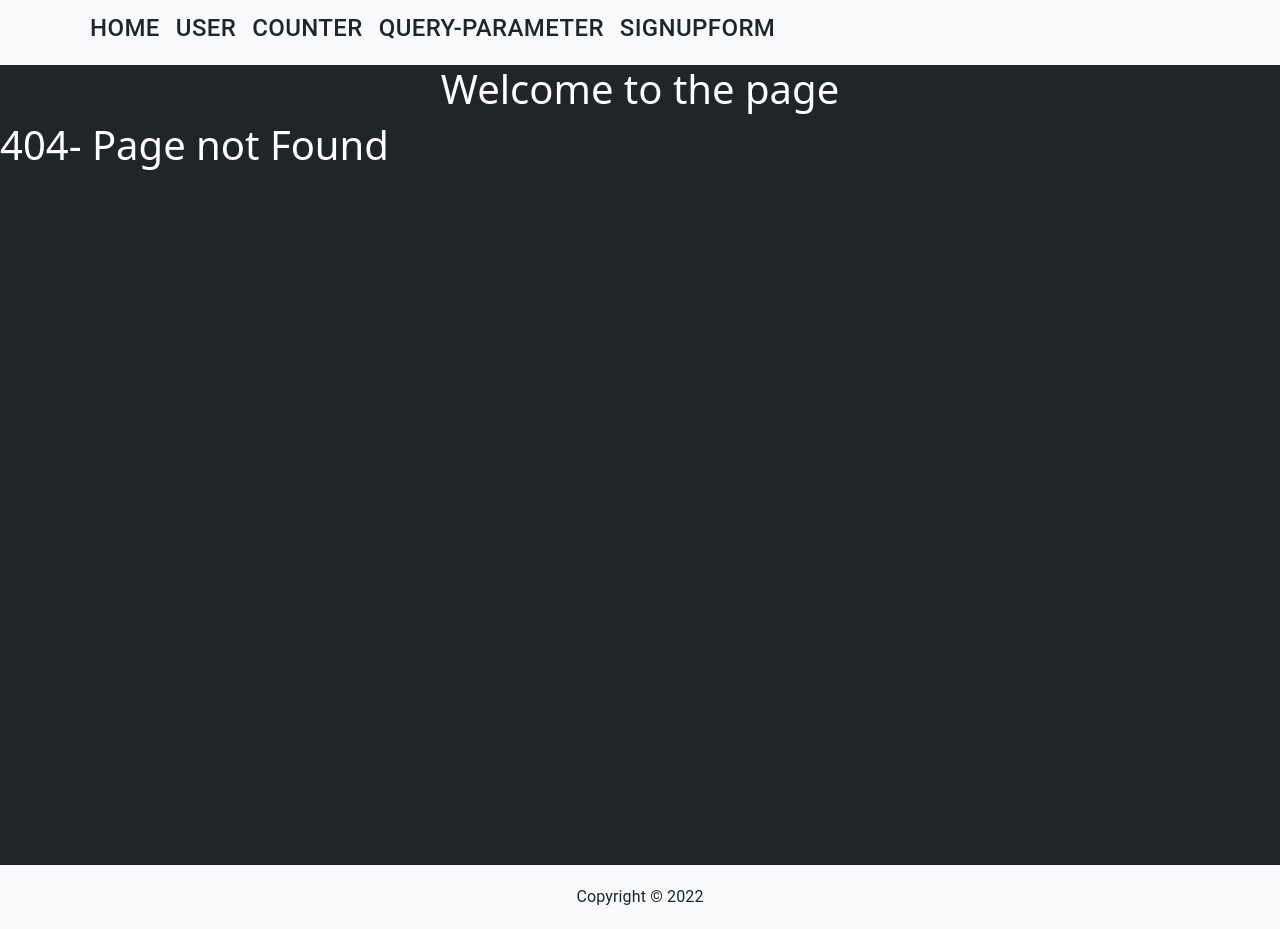
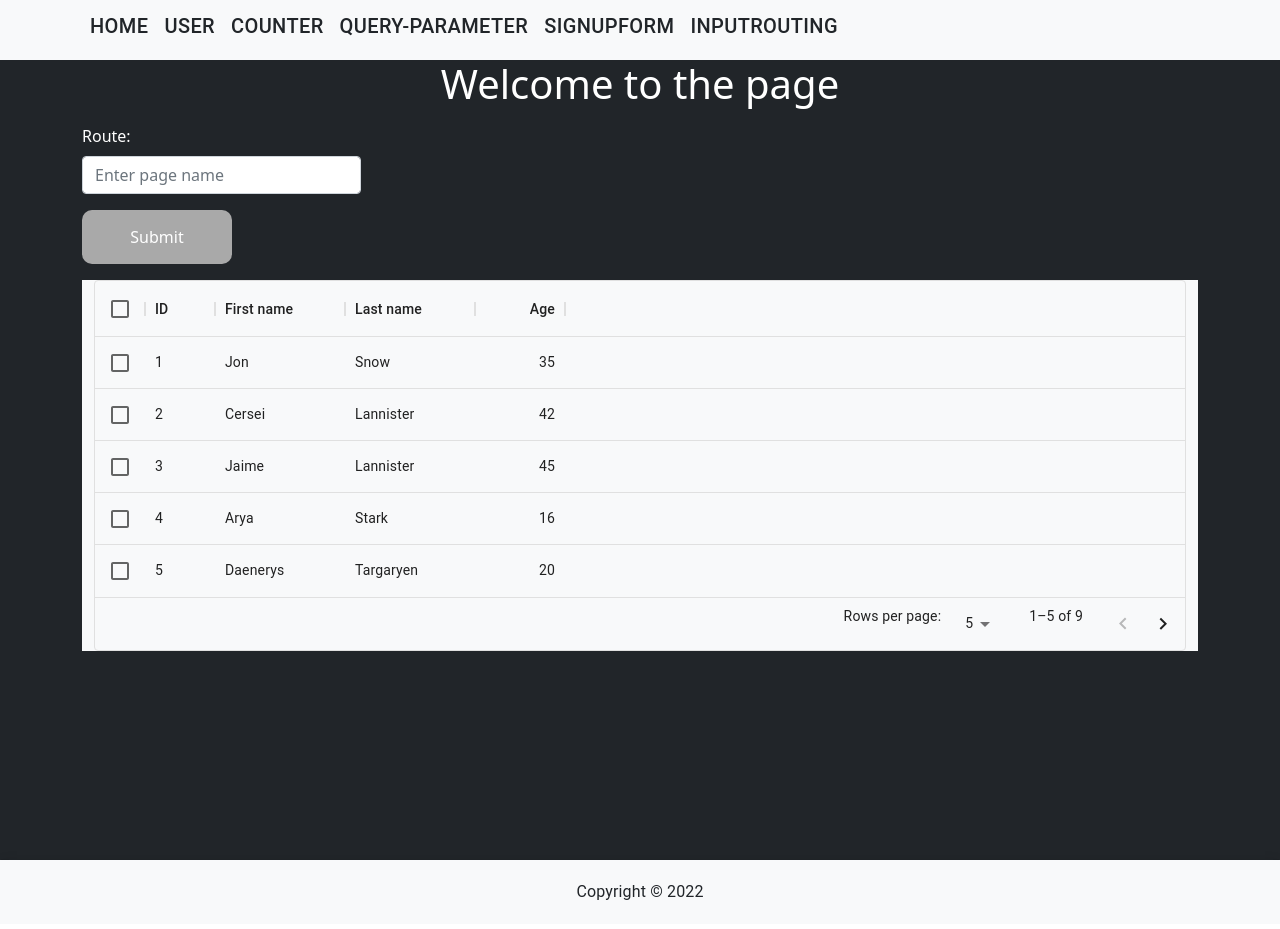
Before and after one commit to yashbhatt-estatic/reactTraining, a React (Create React App) app: page /IpRouting in a window 1280 px wide. Before the commit this address had no page. Built offline with nearby package versions, Linux system fonts and the light colour scheme.

Commit message:
🎉 task/day12

```diff
--- a/package.json
+++ b/package.json
@@ -7,6 +7,7 @@
     "@emotion/styled": "^11.8.1",
     "@mui/icons-material": "^5.5.0",
     "@mui/material": "^5.5.0",
+    "@mui/x-data-grid": "^5.6.1",
     "@testing-library/jest-dom": "^5.16.2",
     "@testing-library/react": "^12.1.3",
     "@testing-library/user-event": "^13.5.0",
--- a/src/components/Layout/Header/index.jsx
+++ b/src/components/Layout/Header/index.jsx
@@ -8,19 +8,22 @@ function Header() {
         <div className="header">
           <ul className="navbar-nav">
             <li className="nav-item">
-              <Button><Link className="text-decoration-none text-dark h4" to="/">Home</Link></Button>
+              <Button><Link className="text-decoration-none text-dark h5" to="/">Home</Link></Button>
             </li>
             <li className="nav-item">
-              <Button><Link className="text-decoration-none text-dark h4" to="/User">User</Link></Button>
+              <Button><Link className="text-decoration-none text-dark h5" to="/User">User</Link></Button>
             </li>
             <li className="nav-item">
-              <Button><Link className="text-decoration-none text-dark h4" to="/Counter">Counter</Link></Button>
+              <Button><Link className="text-decoration-none text-dark h5" to="/Counter">Counter</Link></Button>
             </li>
             <li className="nav-item">
-              <Button><Link className="text-decoration-none text-dark h4" to="/QueryParameter">Query-Parameter</Link></Button>
+              <Button><Link className="text-decoration-none text-dark h5" to="/QueryParameter">Query-Parameter</Link></Button>
             </li>
             <li className="nav-item">
-              <Button><Link className="text-decoration-none text-dark h4" to="/Form">SignupForm</Link></Button>
+              <Button><Link className="text-decoration-none text-dark h5" to="/Form">SignupForm</Link></Button>
+            </li>
+            <li className="nav-item">
+              <Button><Link className="text-decoration-none text-dark h5" to="/IpRouting">InputRouting</Link></Button>
             </li>
           </ul>
         </div>
--- /dev/null
+++ b/src/pages/InputRouting/index.jsx
@@ -0,0 +1,133 @@
+/* eslint-disable jsx-a11y/label-has-associated-control */
+import { DataGrid } from '@mui/x-data-grid';
+import { useFormik } from 'formik';
+import { useState } from 'react';
+import { Button, Container } from 'react-bootstrap';
+import { useNavigate } from 'react-router-dom';
+
+function IpRouting() {
+  const navigate = useNavigate();
+  const [selectedRows, setSelection] = useState([]);
+  const [pageSize, setPageSize] = useState(5);
+
+  const formik = useFormik({
+    initialValues: {
+      routes: '',
+    },
+    onSubmit: (values) => {
+      navigate(`/${values.routes}`);
+    },
+  });
+
+  const columns = [
+    { field: 'id', headerName: 'ID', width: 70 },
+    { field: 'firstName', headerName: 'First name', width: 130 },
+    { field: 'lastName', headerName: 'Last name', width: 130 },
+    {
+      field: 'age',
+      headerName: 'Age',
+      type: 'number',
+      width: 90,
+    },
+  ];
+
+  const rows = [
+    {
+      id: 1,
+      lastName: 'Snow',
+      firstName: 'Jon',
+      age: 35,
+    },
+    {
+      id: 2,
+      lastName: 'Lannister',
+      firstName: 'Cersei',
+      age: 42,
+    },
+    {
+      id: 3,
+      lastName: 'Lannister',
+      firstName: 'Jaime',
+      age: 45,
+    },
+    {
+      id: 4,
+      lastName: 'Stark',
+      firstName: 'Arya',
+      age: 16,
+    },
+    {
+      id: 5,
+      lastName: 'Targaryen',
+      firstName: 'Daenerys',
+      age: 20,
+    },
+    {
+      id: 6,
+      lastName: 'Melisandre',
+      firstName: 'Dahug',
+      age: 150,
+    },
+    {
+      id: 7,
+      lastName: 'Clifford',
+      firstName: 'Ferrara',
+      age: 44,
+    },
+    {
+      id: 8,
+      lastName: 'Frances',
+      firstName: 'Rossini',
+      age: 36,
+    },
+    {
+      id: 9,
+      lastName: 'Roxie',
+      firstName: 'Harvey',
+      age: 65,
+    },
+  ];
+
+  return (
+    <Container>
+      <form onSubmit={formik.handleSubmit} className="form">
+        <div className="mb-3 mt-3 w-25">
+          <label htmlFor="email" className="form-label">
+            Route:
+          </label>
+          <input
+            type="text"
+            className="form-control"
+            id="routes"
+            placeholder="Enter page name"
+            name="routes"
+            onChange={formik.handleChange}
+            value={formik.values.routes}
+          />
+        </div>
+        <Button type="submit" className="btn btn-primary">
+          Submit
+        </Button>
+      </form>
+      <Container className="bg-light d-flex flex-column h-100 w-100 mt-3 mx-auto">
+        <DataGrid
+          autoHeight
+          checkboxSelection
+          rows={rows}
+          columns={columns}
+          pageSize={pageSize}
+          rowsPerPageOptions={[2, 5, 7]}
+          onPageSizeChange={(newPageSize) => setPageSize(newPageSize)}
+          onSelectionChange={(newSelection) => {
+            setSelection(newSelection.rowIds);
+          }}
+        />
+        {selectedRows.map((row) => (
+          <span>{row}</span>
+        ))}
+      </Container>
+    </Container>
+  );
+}
+
+export default IpRouting;
--- a/src/routes/index.jsx
+++ b/src/routes/index.jsx
@@ -5,6 +5,7 @@ import Width from '../pages/Width';
 import User from '../pages/User';
 import QueryParameter from '../pages/Query Parameter';
 import SignupForm from '../pages/Form';
+import IpRouting from '../pages/InputRouting';
 
 function AppRoutes() {
   return (
@@ -16,6 +17,7 @@ function AppRoutes() {
         <Route path=":users" element={<QueryParameter />} />
       </Route>
       <Route path="/Form" element={<SignupForm />} />
+      <Route path="/IpRouting" element={<IpRouting />} />
       <Route path="*" element={<NotFound />} />
     </Routes>
   );
```
Also changed, not shown: 1 other file (tests, documents, lock files or other folders).
